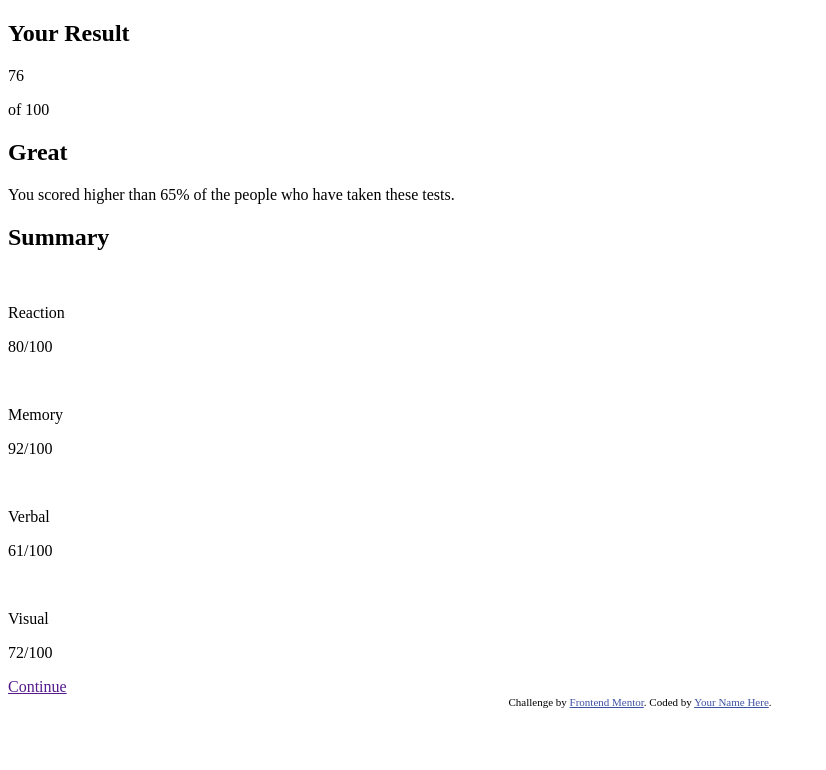
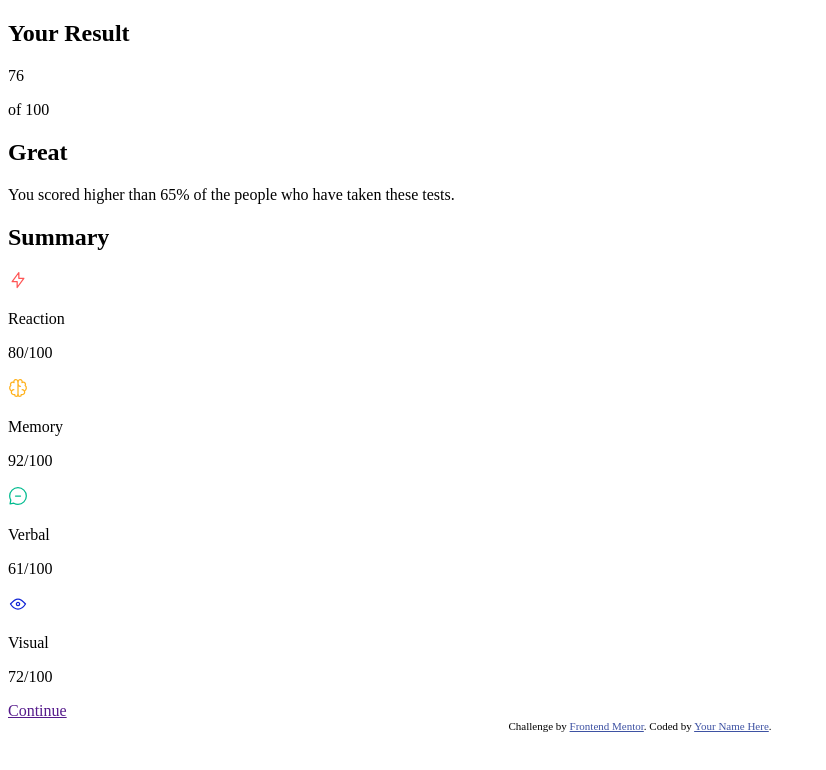
Before and after one commit to J-Potes/Results-summary-component, a plain HTML site: page index.html in a window 1280 px wide. Shown: the whole page, without its empty margins (0-826 px from the left). Drawn offline with Linux system fonts and the light colour scheme.

Commit message:
Get data from JSON

```diff
--- a/index.html
+++ b/index.html
@@ -29,8 +29,10 @@
     </section>
     <section class="summary">
       <h2 class="summary__title">Summary</h2>
+      <div class="summary__cards">
+      </div>
 
-      <div class="summary__category c1">
+      <!-- <div class="summary__category c1">
         <div class="category__title">
           <img class="category__title--icon" src="" alt="">
           <p class="category__title--name">Reaction</p>
@@ -60,11 +62,27 @@
           <p class="category__title--name">Visual</p>
         </div>
         <p class="summary__category--score">72<span>/100</span></p>
-      </div>
+      </div> -->
 
       <a href="" class="summary__button">Continue</a>
 
     </section>
+    <script>
+      const listEl = document.querySelector("div.summary__cards");
+      fetch('./data.json')
+          .then(res => res.json())
+          .then(data => {
+            data.forEach(element => {
+              listEl.insertAdjacentHTML('beforeend', `<div class="summary__category">
+                                                        <div class="category__title">
+                                                          <img class="category__title--icon" src="${element.icon}" alt="icon">
+                                                          <p class="category__title--name">${element.category}</p>
+                                                        </div>
+                                                        <p class="summary__category--score">${element.score}<span>/100</span></p>
+                                                      </div>`);
+            });
+          });
+    </script>
   </main>
 
   <div class="attribution">
```
